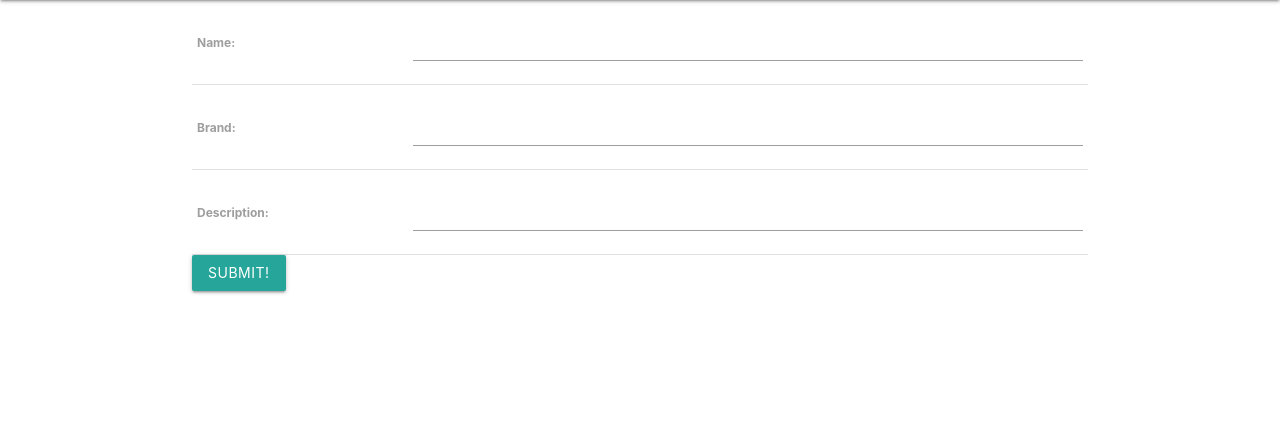
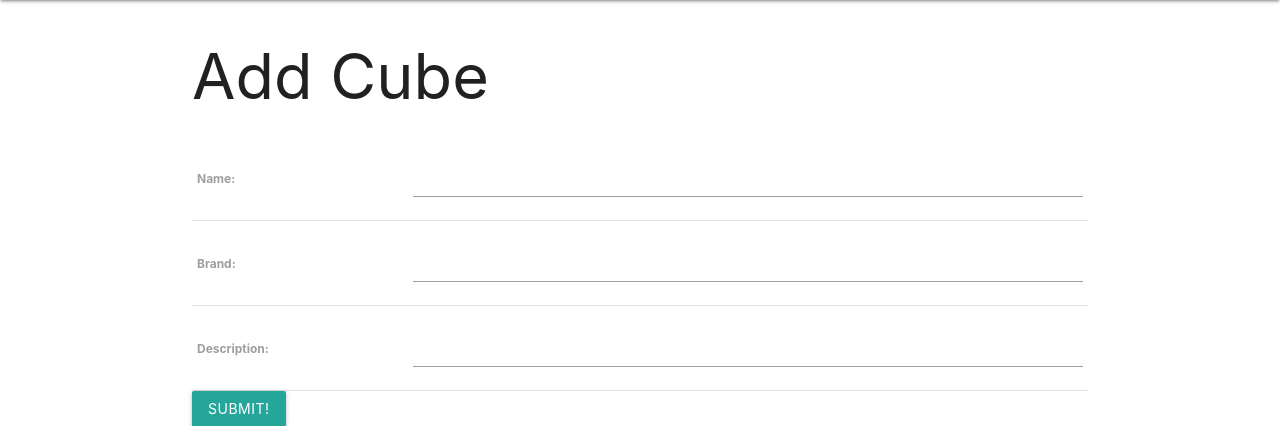
Before and after one commit to TuckTuckC/CubeCollector, a Django app: page /cubes/create/ in a window 1280 px wide. Shown: the part 64-490 px from the top of the page. Run offline with Django 3.2, Linux system fonts and the light colour scheme.

Commit message:
the edit page now shows the name of the cube that you are editing

```diff
--- a/main_app/templates/cubes/index.html
+++ b/main_app/templates/cubes/index.html
@@ -5,7 +5,7 @@
 
 {% for cube in cubes %}
   <div class="card">
-    <a href="{% url 'detail' cat.id %}">
+    <a href="{% url 'detail' cube.id %}">
       <div class="card-content">
         <span class="card-title">{{ cube.name }}</span>
         <p>Name: {{ cube.name }}</p>
--- a/main_app/templates/main_app/cube_form.html
+++ b/main_app/templates/main_app/cube_form.html
@@ -2,6 +2,13 @@
 
 {% block content %}
   <!-- Leaving the action empty makes the form post to the same url used to display it -->
+
+  {% if object %}
+    <h1>Edit <span class='teal-text'>{{object.brand}} {{object.name}}</span></h1>
+  {% else %}
+    <h1>Add Cube</h1>
+  {% endif %}
+
   <form action="" method="post">
     <!-- Django requires the following for security purposes -->
     {% csrf_token %}
--- a/main_app/urls.py
+++ b/main_app/urls.py
@@ -5,7 +5,7 @@ urlpatterns = [
     path('', views.home, name='home'),
     path('about/', views.about, name='about'),
     path('cubes/', views.cubes_index, name='index'),
-    path('cubes/<int:cube_id>/', views.cube_detail, name='deatil'),
+    path('cubes/<int:cube_id>/', views.cube_detail, name='detail'),
     path('cubes/create/', views.CubeCreate.as_view(), name='cubes_create'),
     path('cubes/<int:pk>/update/', views.CubeUpdate.as_view(), name='cubes_update'),
     path('cubes/<int:pk>/delete/', views.CubeDelete.as_view(), name='cubes_delete'),
```
